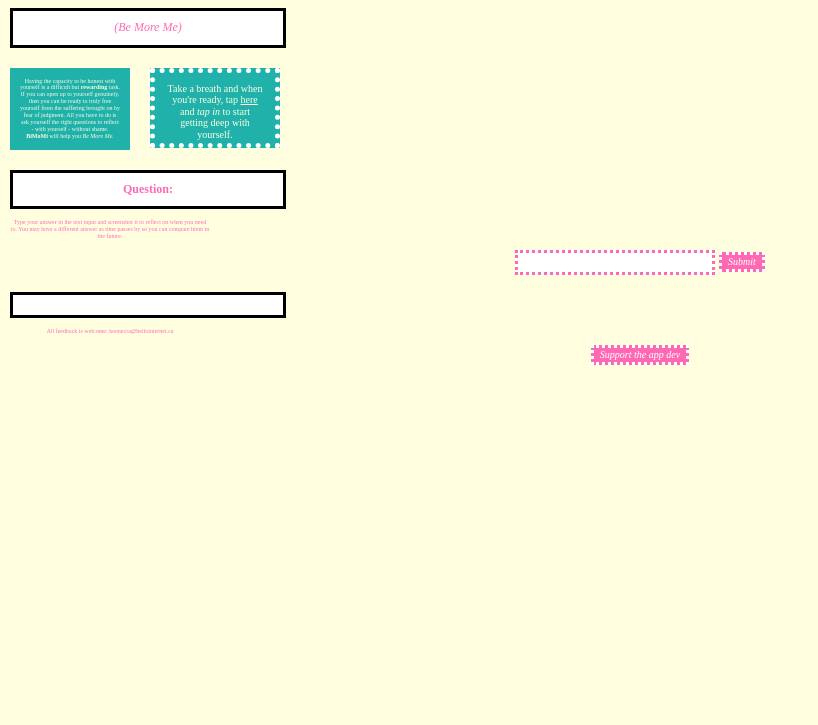
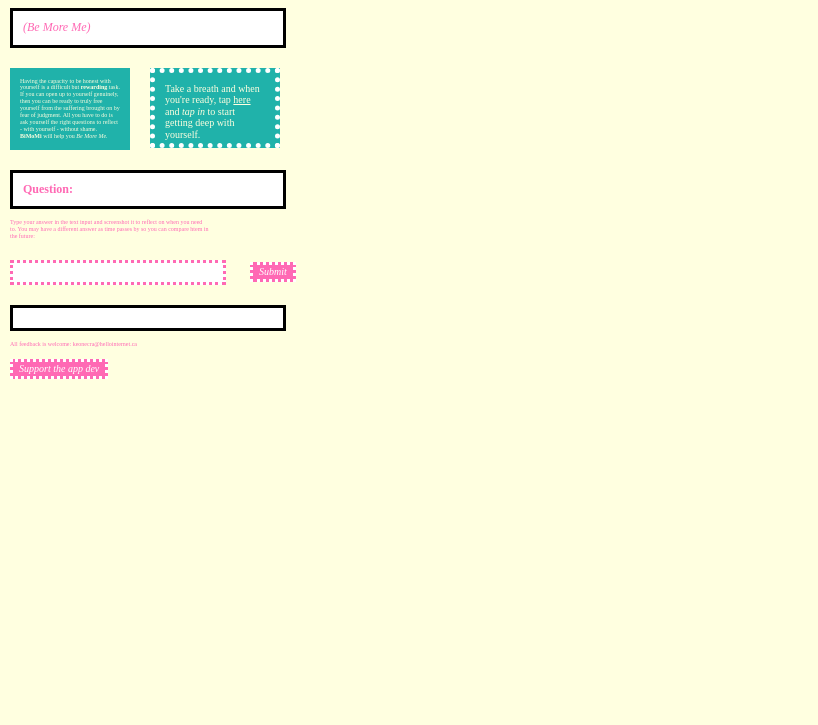
Before and after one commit to keonecra/BiMoMi, a plain HTML site: page index.html in a window 1280 px wide. Shown: the part 75-800 px from the top of the page, without its empty margins (0-818 px from the left). Drawn offline with nearby package versions, Linux system fonts and the light colour scheme.

Commit message:
Fixed the style sheet again

```diff
--- a/index.css
+++ b/index.css
@@ -3,7 +3,6 @@ html, body {
     color: hotpink;
     margin: 0;
     padding: 0;
-    text-align: center;
     font-family: 'Times New Roman', Times, serif
 
 }
@@ -15,7 +14,8 @@ html, body {
 
 #btn {
     font-size: 10px;
-    margin-bottom: 10px;
+    margin-bottom: 5px;
+    margin-left: 10px;
     background: hotpink;
     color: white;
     font-style: italic;
@@ -80,11 +80,8 @@ p {
 
 input {
     padding: 5px;
-    box-sizing: border-box;
-    white-space: nowrap;
-    overflow: hidden;
-    text-overflow: ellipsis;
     width: 200px;
+    margin: 10px;
     font-size: 8px;
     color: lightseagreen;
     border: dotted hotpink;
```
